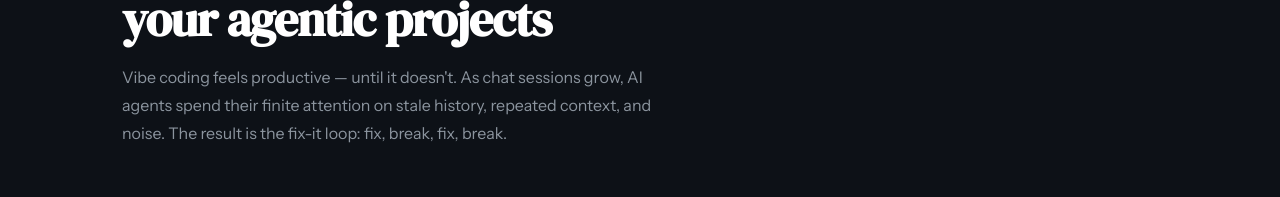
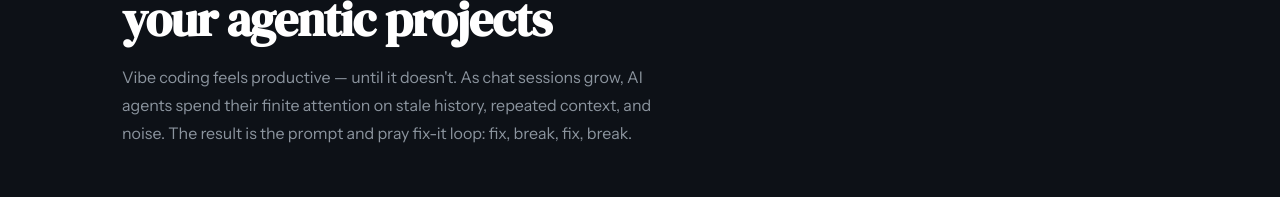
Before and after one commit to mainrobin/DevCortexWeb, a plain HTML site: page index.html in a window 1280 px wide. Shown: the part 1285-1482 px from the top of the page. Drawn offline with nearby package versions, Linux system fonts and the light colour scheme; a web font is replaced by a local one.

Commit message:
update problem statement

```diff
--- a/index.html
+++ b/index.html
@@ -859,7 +859,7 @@ tbody td:first-child { color: var(--white); font-size: 13px; }
     <p class="section-body fade-up">
       Vibe coding feels productive — until it doesn't. As chat sessions grow, AI agents
       spend their finite attention on stale history, repeated context, and noise.
-      The result is the fix-it loop: fix, break, fix, break.
+      The result is the prompt and pray fix-it loop: fix, break, fix, break.
     </p>
 
     <div class="metrics-row fade-up">
```
Also changed, not shown: DCLogo1.png (deleted).
